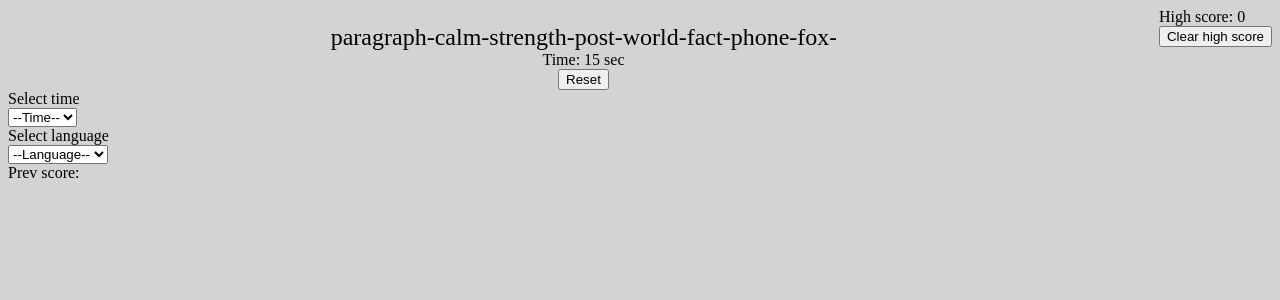
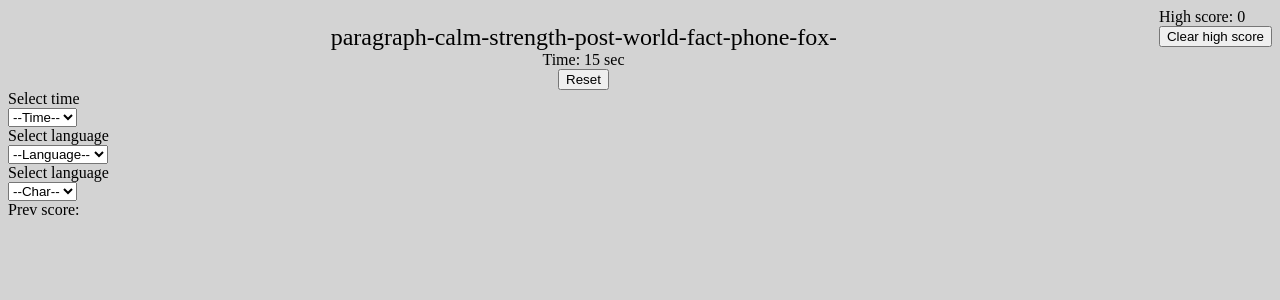
Before and after one commit to Vegardhgr/SimplyType, a React (Vite) app in the folder frontend/: page / in a window 1280 px wide. Shown: the top 300 px of the page. Built offline with nearby package versions, Linux system fonts and the light colour scheme.

Commit message:
Included char drop-down list in app.tsx

```diff
--- a/frontend/src/App.tsx
+++ b/frontend/src/App.tsx
@@ -7,6 +7,7 @@ import CorrectAndWrongNrOfChars from './utils/correctAndWrongNrOfChars'
 import TimerDropDownList from './components/timerDropDownList'
 import LangDropDownList from './components/langDropDownList'
 import CreateWordlist from './utils/createWordlist'
+import CharDropDownList from './components/charDropDownList'
 
 /* wordTupleType is on the form -> [char, isItTyped, shouldTheCharBeHidden]*/
 type wordTupleType = [string, boolean | undefined, boolean]
@@ -24,6 +25,7 @@ function App() {
     const [isCharsCounted, setIsCharsCounted] = useState(false)
     const [language, setLanguage] = useState("eng")
     const [uniqueWords, setUniqueWords] = useState<String[]>([])
+    const [char, setChar] = useState<String>("");
 
     useEffect(() => {
         if ((wordlist.length === 0) || wordlist[0][0] ==="Loading...") {
@@ -80,6 +82,7 @@ function App() {
             </div>
             {!timerHasStart && <TimerDropDownList setInitialTimeInSec={setInitialTimeInSec}/>}
             {!timerHasStart && <LangDropDownList setLanguage = {setLanguage}/>}
+            {!timerHasStart && <CharDropDownList language={language} setChar={setChar}/>}
             <div>Prev score: {localStorage.getItem("score")}</div>
         </div>
 
--- a/frontend/src/components/charDropDownList.tsx
+++ b/frontend/src/components/charDropDownList.tsx
@@ -1,7 +1,7 @@
-import { JSXElementConstructor, SetStateAction } from "react";
+import { SetStateAction } from "react";
 
-function charDropDownList({language, setChar}:
-    {language:string, setChar:React.Dispatch<SetStateAction<string>>}){
+function CharDropDownList({language, setChar}:
+    {language:string, setChar:React.Dispatch<SetStateAction<String>>}){
 
     const langLetterMap = new Map<string, string[]>([
         ["eng", ['a', 'b', 'c', 'd', 'e', 'f', 'g', 'h', 'i', 'j', 'k', 'l', 'm', 'n', 'o', 'p', 'q', 'r', 's', 't', 'u', 'v', 'w', 'x', 'y', 'z']],
@@ -14,9 +14,10 @@ function charDropDownList({language, setChar}:
     const createOptions = () => {
         let optionArr:JSX.Element[] = []
         const letters = langLetterMap.get(language)
+        optionArr.push(<option hidden>--Char--</option>)
         if (letters) {
             letters.forEach(char => {
-                optionArr.push(<option key = {char} value = {char}>char</option>)
+                optionArr.push(<option key = {char} value = {char}>{char}</option>)
             })
         }
         return optionArr
@@ -32,4 +33,4 @@ function charDropDownList({language, setChar}:
     )
 }
 
-export default LangDropDownList;
+export default CharDropDownList;
```
